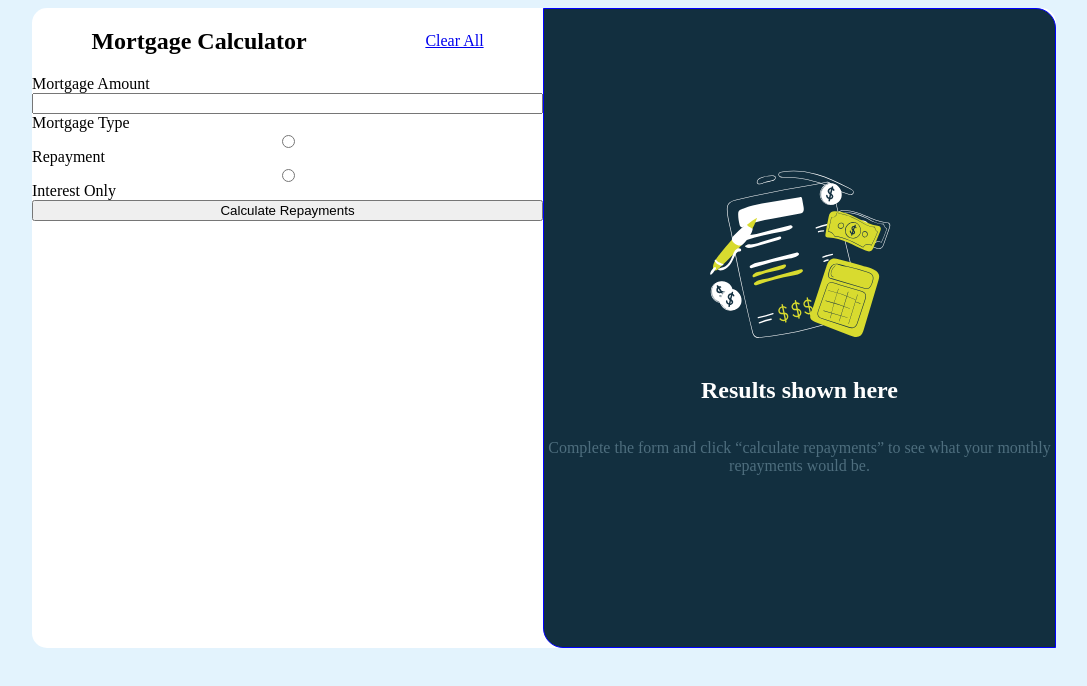
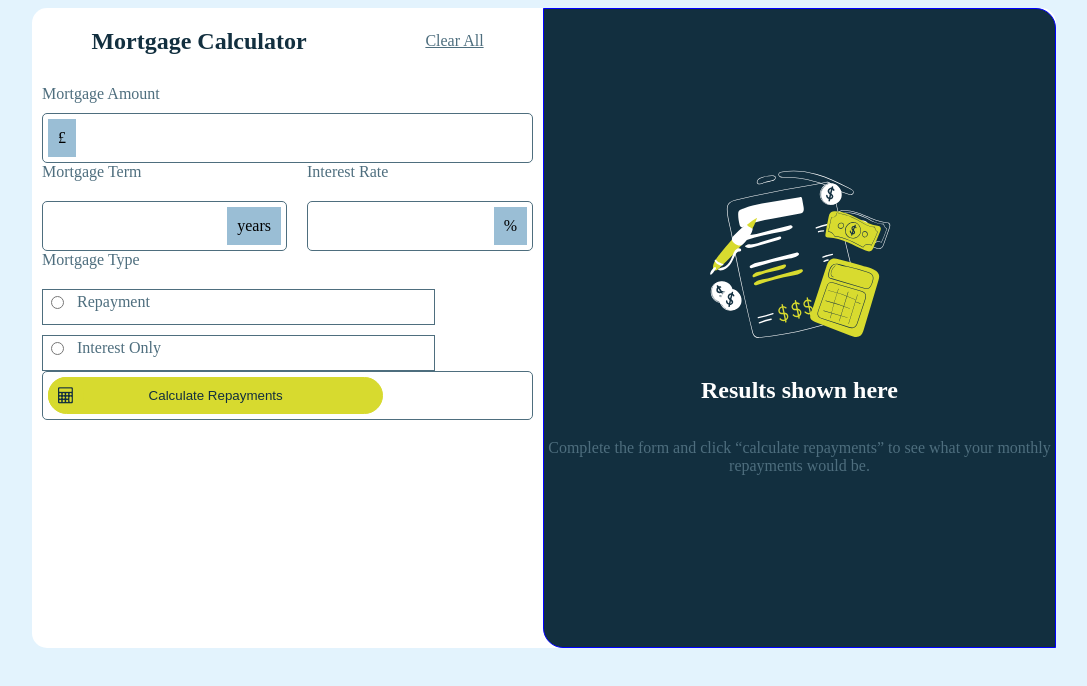
Before and after one commit to Maryamessanhaji/Fristchalange, a plain HTML site: page index.html in a window 1280 px wide. Shown: the whole page, without its empty margins (96-1183 px from the left). Drawn offline with Linux system fonts and the light colour scheme.

Commit message:
add style to desktop

```diff
--- a/index.html
+++ b/index.html
@@ -5,7 +5,7 @@
   <meta charset="UTF-8">
   <meta name="viewport" content="width=device-width, initial-scale=1.0">
   <!-- displays site properly based on user's device -->
-
+  <link rel="stylesheet" href="https://cdnjs.cloudflare.com/ajax/libs/font-awesome/4.7.0/css/font-awesome.min.css">
   <link rel="icon" type="image/png" sizes="32x32" href="./assets/images/favicon-32x32.png">
   <link rel="stylesheet" href="./style.css">
 
@@ -38,27 +38,51 @@
       <form action="">
         <label for=""> Mortgage Amount
         </label>
-        <input type="text" name="" id="">
-        <!-- <div>
+        <div class="input-icons">
+          <span class=" icon">£</span>
+          <input class="input-field" type="text">
+        </div>
+
+        <div class="rate">
+          <div class="input-group">
             <label for=""> Mortgage Term
-
             </label>
-          <input type="text" name="" id="">
+            <div class="input-icons">
+              <input class="input-field" type="text">
+              <span class=" icon" >years</span>
+            </div>
+          </div>
+          <div class="input-group">
             <label for=""> Interest Rate
             </label>
-          <input type="text" name="" id="">
-        </div> -->
+            <div class="input-icons">
+              <input class="input-field" type="text">
+              <span class="icon" >%</span>
+            </div>
+          </div>
+
+        </div>
+<div class="input-radio-group">
+
   <label for=""> Mortgage Type
   </label>
-        <input type="radio" name="" id="" value="  Repayment
-    ">
+  <div class="input-radio">
+
+    <input type="radio" name="Repayment" id="" value=" Repayment">
     <label for=""> Repayment
     </label>
-        <input type="radio" name="" id="" value="    Interest Only
-    ">
-    <label for="">  Interest Only
+  </div>
+        <div class="input-radio">
+          <input type="radio" name="" id="" value="Interest Only">
+          <label for=""> Interest Only
           </label>
-        <button> Calculate Repayments</button>
+        </div>
+      </div>
+
+        <div class="input-icons ">
+          <i class="fa fa-calculator icon" aria-hidden="true"></i>
+          <input class=" button" type="button" value="Calculate Repayments">
+        </div>
 
       </form>
     </section>
--- a/style.css
+++ b/style.css
@@ -6,7 +6,6 @@ body {
 
     .container {
         display: flex;
-
         width: 80vw;
         height: 80vh;
         border-radius: 15px;
@@ -21,10 +20,113 @@ body {
                 display: flex;
                 justify-content: space-around;
                 align-items: center;
+
+                h2 {
+                    color: hsl(202, 55%, 16%);
                 }
-            form{
+
+                a {
+                    color: hsl(200, 24%, 40%);
+                }
+            }
+
+            form {
                 display: flex;
                 flex-direction: column;
+                /* text-align: center; */
+                margin: 10px;
+
+
+
+                label {
+                    color: hsl(200, 24%, 40%);
+                    margin-bottom: 10px;
+
+                }
+
+                .input-icons {
+
+                    display: flex;
+                    align-items: center;
+                    padding: 5px;
+                    border-radius: 5px;
+                    border: 1px solid hsl(200, 24%, 40%);
+
+
+
+
+                }
+
+                .input-icons span {
+                    /* position: absolute; */
+                    background-color: hsl(203, 41%, 72%);
+
+                }
+
+                .icon {
+                    padding: 10px ;
+
+                }
+
+                .input-field {
+                    width: 80%;
+                    padding: 10px;
+                    border: none;
+                    /* border: 1px solid hsl(200, 24%, 40%); */
+
+
+                }
+
+                .rate {
+                    display: flex;
+                    gap: 20px;
+                }
+
+                .input-group {
+                    display: flex;
+                    flex-direction: column;
+                    gap: 10px;
+                }
+
+                .input-icons i {
+                    position: absolute;
+                    background-color: hsl(61, 70%, 52%);
+                    border-radius: 20px;
+                    color: hsl(202, 55%, 16%);
+
+
+                }
+
+                .icon-rate {}
+
+                .input-radio {
+                    display: flex;
+                    justify-content: flex-start;
+                    align-items: start;
+                    gap: 10px;
+                    padding: 3px;
+                    border: 1px solid hsl(200, 24%, 40%);
+
+                }
+
+                .input-radio-group {
+                    display: flex;
+                    flex-direction: column;
+                    gap: 10px;
+                    width: 80%;
+
+                }
+
+                .button {
+                    width: 70%;
+                    background-color: hsl(61, 70%, 52%);
+                    border: 1px solid hsl(61, 70%, 52%);
+                    border-radius: 20px;
+                    padding: 10px 40px;
+                    text-align: center;
+                    color: hsl(202, 55%, 16%);
+                }
+
             }
         }
 
@@ -38,7 +140,8 @@ body {
             color: hsl(0, 0%, 100%);
             background-color: hsl(202, 55%, 16%);
             width: 40vw;
-           p{
+
+            p {
                 text-align: center;
                 color: hsl(200, 24%, 40%);
             }
```
Lines whose indentation alone changed are shown as unchanged.
